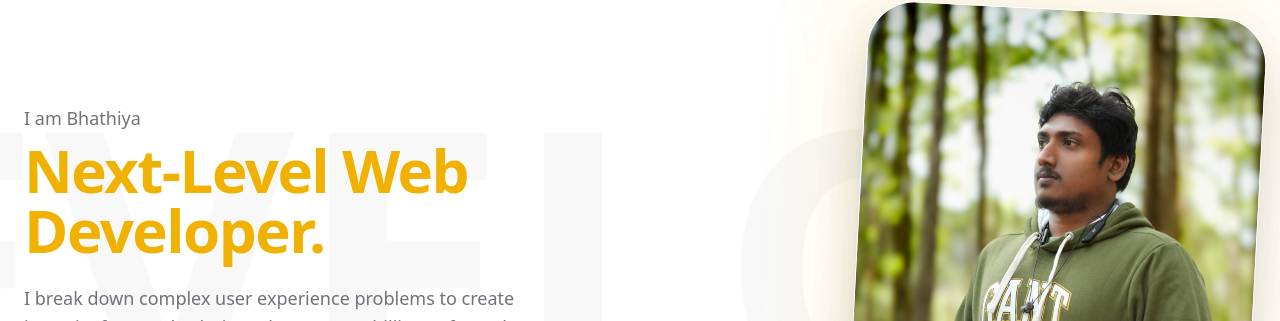
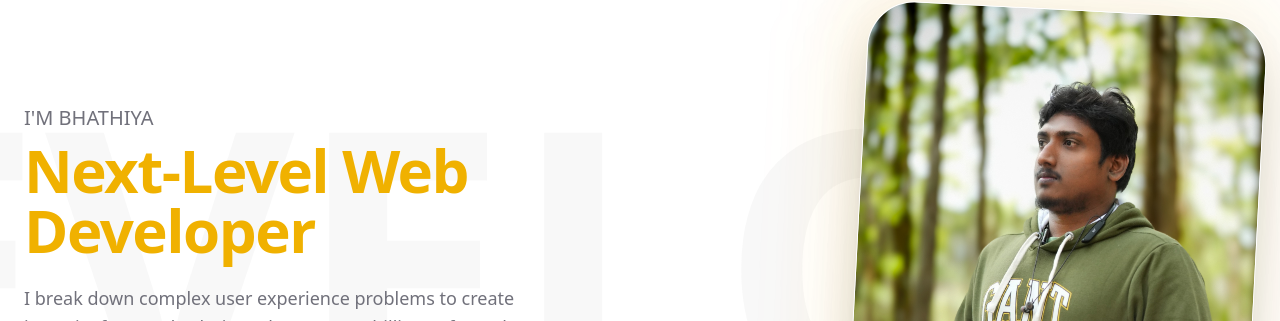
Before and after one commit to smbhathiya/portfolio-2025, a Next.js app: page / in a window 1280 px wide. Shown: the part 270-591 px from the top of the page. Built offline with nearby package versions, Linux system fonts and the light colour scheme; a web font is replaced by a local one.

Commit message:
feat: update HeroSection text styling and content for improved emphasis

```diff
--- a/components/sections/hero.tsx
+++ b/components/sections/hero.tsx
@@ -25,13 +25,13 @@ export function HeroSection() {
           <div className="flex flex-col justify-center space-y-8 mx-auto w-full max-w-2xl">
             <div className="space-y-6">
               <div className="space-y-2">
-                <p className="text-lg font-medium text-muted-foreground">
-                  I am Bhathiya
+                <p className="text-xl font-medium text-muted-foreground">
+                  I&apos;M BHATHIYA
                 </p>
                 <h1 className="text-4xl font-bold tracking-tight sm:text-5xl xl:text-6xl/none">
                   <span className="text-primary">Next-Level Web</span>
                   <br />
-                  <span className="text-primary">Developer.</span>
+                  <span className="text-primary">Developer</span>
                 </h1>
               </div>
               <p className="text-muted-foreground text-lg leading-relaxed max-w-[600px]">
```
